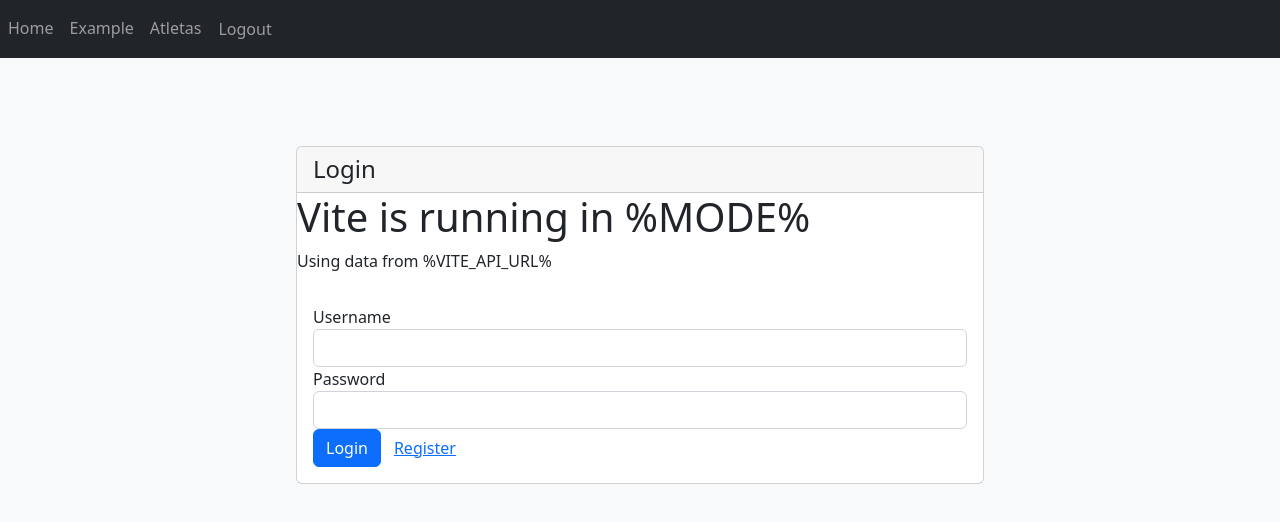
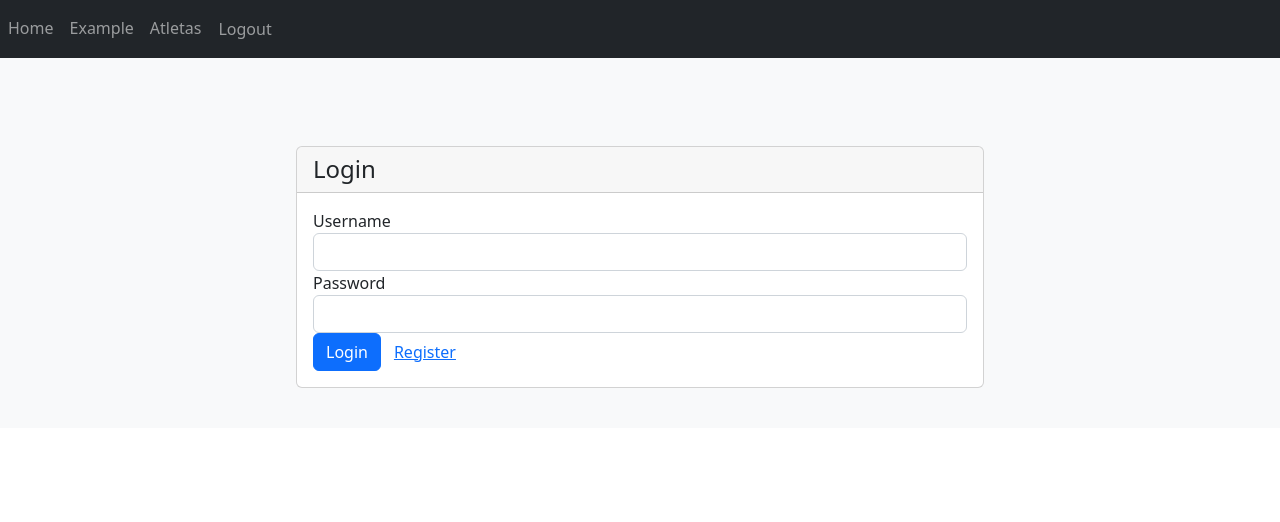
Before and after one commit to kendo-londrina/front, a Vue app: page /account/login in a window 1280 px wide. Shown: the top 522 px of the page. Built offline with nearby package versions, Linux system fonts and the light colour scheme.

Commit message:
ci: manter conteúdo no arquivo .env

```diff
--- a/src/views/account/Login.vue
+++ b/src/views/account/Login.vue
@@ -25,8 +25,6 @@
 <template>
     <div class="card m-3">
         <h4 class="card-header">Login</h4>
-        <h1>Vite is running in %MODE%</h1>
-        <p>Using data from %VITE_API_URL%</p>
         <div class="card-body">
             <Form @submit="onSubmit" :validation-schema="schema" v-slot="{ errors, isSubmitting }">
                 <div class="form-group">
```
Also changed, not shown: 1 other file (tests, documents, lock files or other folders).
